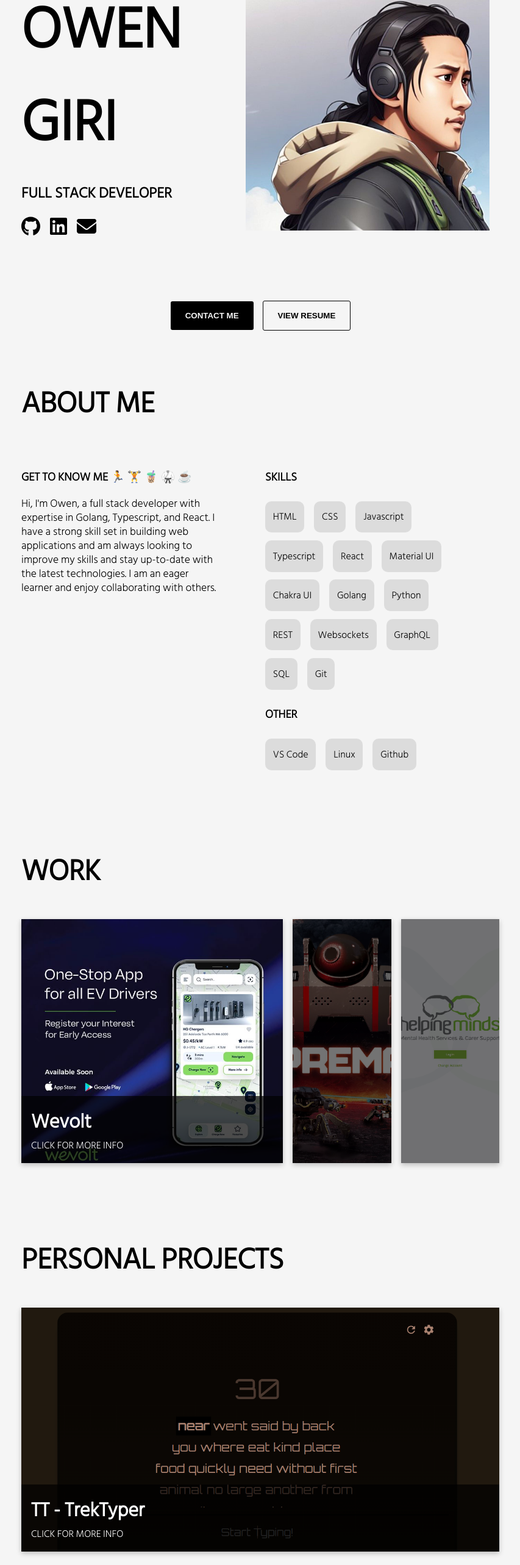
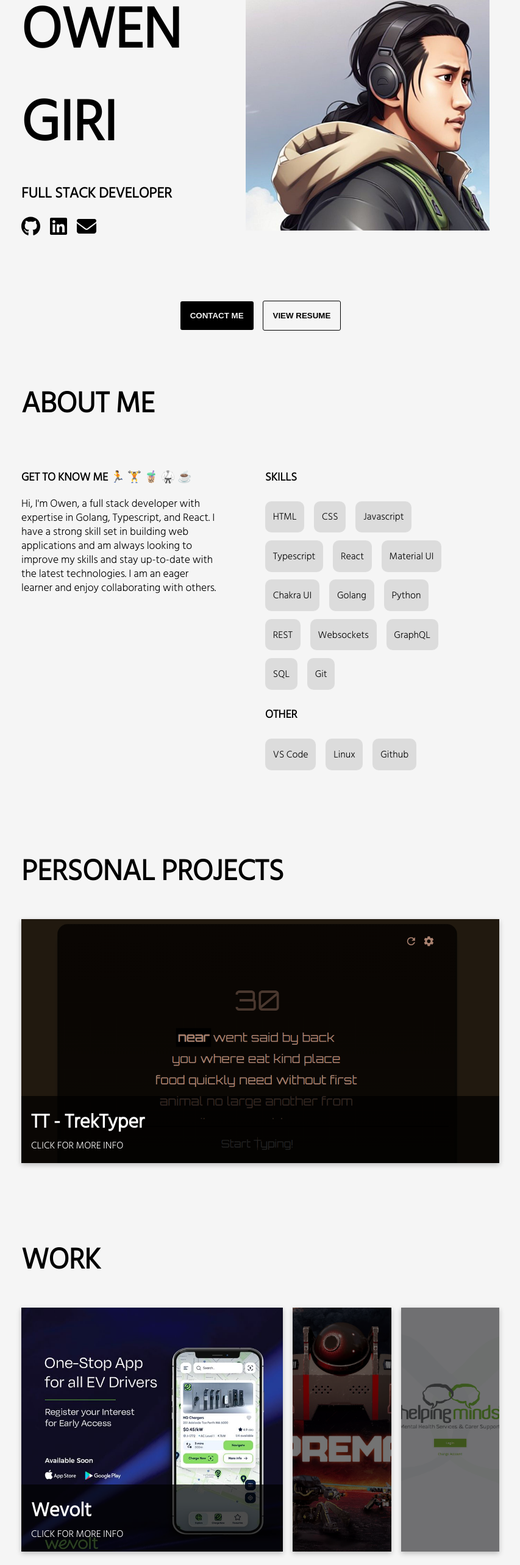
Before and after one commit to owengiri20/owen-portfolio, a React (Create React App) app: page / in a window 1280 px wide. Shown: the part 218-2784 px from the top of the page at 61% size, without its empty margins (205-1058 px from the left). Built offline with nearby package versions, Linux system fonts and the light colour scheme.

Commit message:
fix up some responsiveness

```diff
--- a/src/App.css
+++ b/src/App.css
@@ -294,7 +294,7 @@ footer {
 	margin-right: 15px;
 	background-color: var(--text-color);
 	color: var(--background-color);
-	padding: 1rem 1.5rem;
+	padding: 1rem 1rem;
 	text-transform: uppercase;
 	border-radius: 3px;
 	cursor: pointer;
@@ -478,9 +478,12 @@ li:before {
 	}
 }
 
-@media screen and (max-width: 920px) {
+@media screen and (max-width: 920px), (max-height: 730px) {
 	.hero {
 		max-width: 600px;
+	}
+	.hero > .column-1 > h1 {
+		font-size: 4rem;
 	}
 	.owen {
 		height: 16rem;
@@ -498,6 +501,9 @@ li:before {
 		width: 40%;
 	}
 
+	.contact-container button {
+		transform: scale(0.9);
+	}
 	.carousel {
 		display: flex;
 		flex-direction: column;
--- a/src/App.tsx
+++ b/src/App.tsx
@@ -44,9 +44,8 @@ const Landing = () => {
 		<>
 			<Hero />
 			<AboutMe />
+			<ProjectCarousel title="PERSONAL PROJECTS" personalOnly />
 			<ProjectCarousel title="WORK" />
-			<ProjectCarousel title="PERSONAL PROJECTS" personalOnly />
-
 			<ExperienceTimeline />
 		</>
 	)
--- a/src/components/projects/Projects.tsx
+++ b/src/components/projects/Projects.tsx
@@ -109,12 +109,12 @@ const projs: Project[] = [
 		url: "https://typinggame.owengiri.dev/",
 		name: "TT - TrekTyper",
 		personal: true,
-		description: `TrekTyper - a side project I've been working on and off for the past couple of years in my spare time, a minimalistic typing game/test built with react and typescript. more and more features will be added to this project soon, some include: stats, user profiles, theme changer and more.`,
+		description: `TrekTyper - a side project I've been working on and off in my spare time, typing game/test built with react and typescript. Some features include: profile page, avatars, leaderboards, player stats. Any and all feedback are wellcome (:`,
 
 		imageURL: TTPng,
 		images: [TT3, TTPng, TT2],
 		tasks: [],
-		techs: ["React", "Typescript", "Material UI"],
+		techs: ["React", "Typescript", "Material UI", "Golang", "Postgres", "AWS SES", "AWS S3", "Netlify", "Digital Ocean"],
 	},
 ]
 
```
